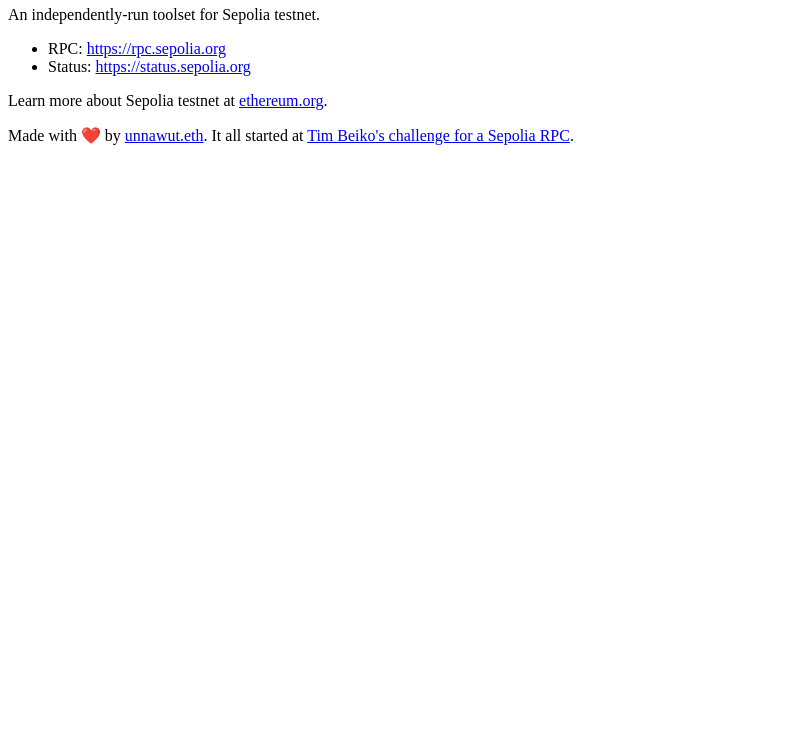
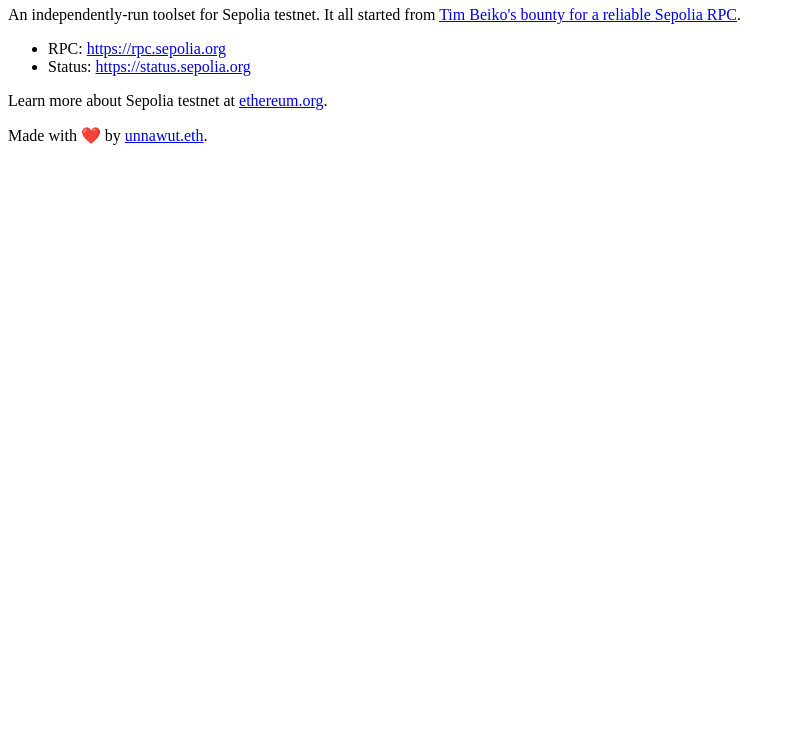
Before and after one commit to unnawut/sepolia-org-landing, a plain HTML site: page index.html in a window 1280 px wide. Shown: the part 60-800 px from the top of the page, without its empty margins (0-795 px from the left). Drawn offline with Linux system fonts and the light colour scheme.

Commit message:
Wording changes

```diff
--- a/index.html
+++ b/index.html
@@ -1,5 +1,5 @@
 <h1>Sepolia.org</h1>
-An independently-run toolset for Sepolia testnet.
+An independently-run toolset for Sepolia testnet. It all started from <a href="https://twitter.com/TimBeiko/status/1536802812683689985">Tim Beiko's bounty for a reliable Sepolia RPC</a>.
 
 <ul>
   <li>RPC: <a href="https://rpc.sepolia.org">https://rpc.sepolia.org</a></li>
@@ -8,4 +8,4 @@
 
 <p>Learn more about Sepolia testnet at <a href="https://ethereum.org/en/developers/docs/networks/#sepolia">ethereum.org</a>.</p>
 
-<p>Made with ❤️ by <a href="https://twitter.com/unnawut">unnawut.eth</a>. It all started at <a href="https://twitter.com/TimBeiko/status/1536802812683689985">Tim Beiko's challenge for a Sepolia RPC</a>.</p>
+<p>Made with ❤️ by <a href="https://twitter.com/unnawut">unnawut.eth</a>.</p>
```
